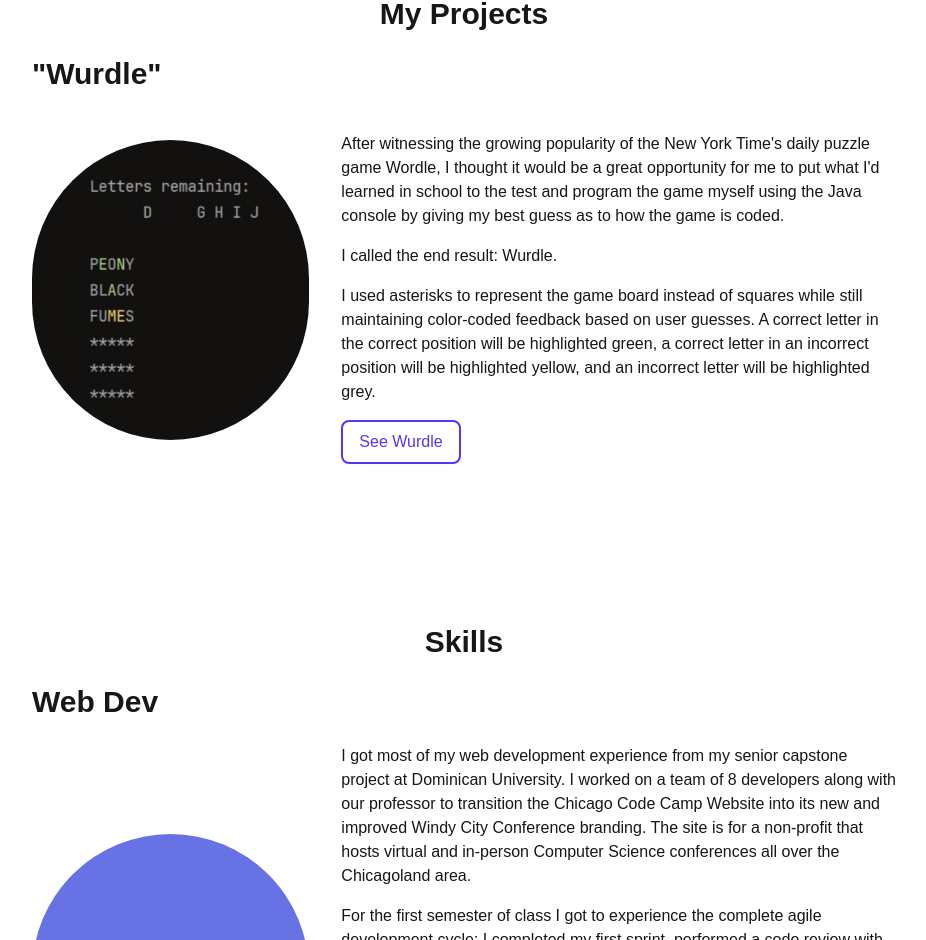
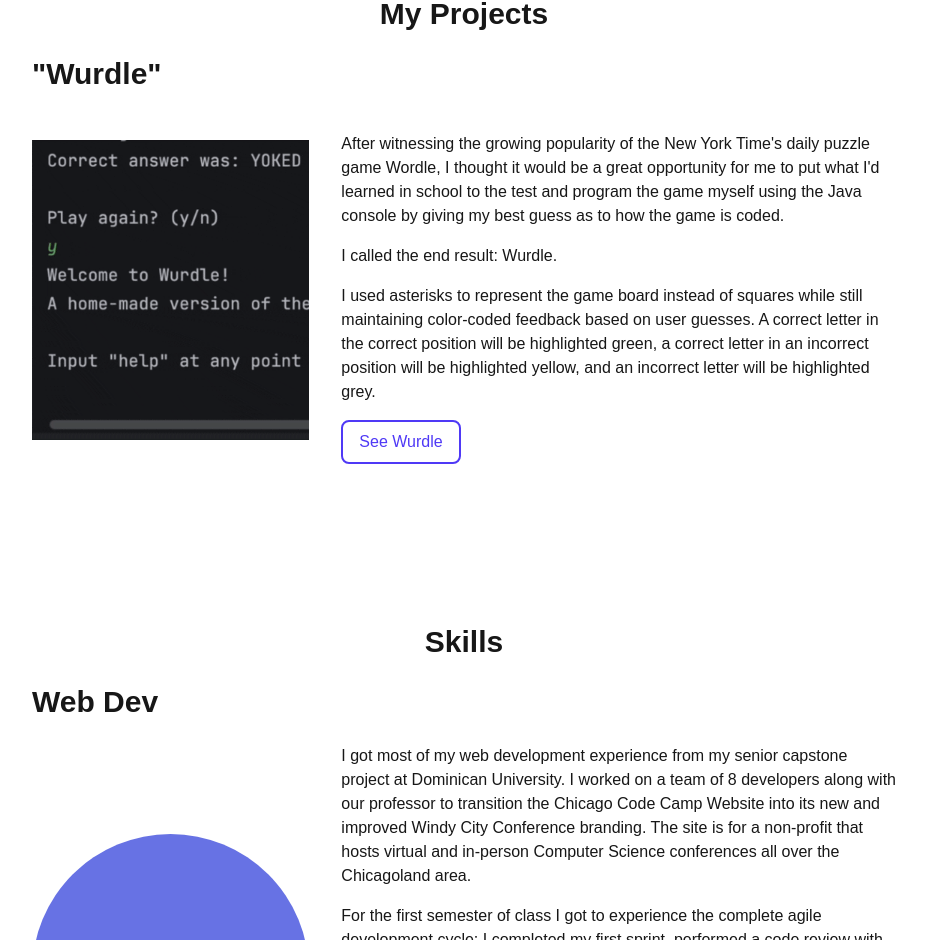
Before and after one commit to ovirto/portfolio-site, a Next.js app in the folder portfolio-site/: page / in a window 1280 px wide. Shown: the part 1404-2344 px from the top of the page, without its empty margins (176-1102 px from the left). Built offline with nearby package versions, Linux system fonts and the light colour scheme.

Commit message:
Wurdle Demo Gif
Made square for better visibility

```diff
--- a/portfolio-site/frontend/pages/index.tsx
+++ b/portfolio-site/frontend/pages/index.tsx
@@ -65,9 +65,9 @@
             <div className="flex flex-col md:flex-row gap-8 items-center">
                 <div className="md:w-1/3">
                     <img
-                        src="/wurdle-demo.jpg"
+                        src="/wurdle-demo.gif"
                         alt="A demo screenshot of my project called Wurdle"
-                        className="rounded-full w-75 h-75 object-cover mx-auto"
+                        className="square-full w-75 h-75 object-cover mx-auto"
                     />
                 </div>
                 <div className="md:w-2/3">
```
Also changed, not shown: portfolio-site/public/wurdle-demo.gif (added), portfolio-site/public/wurdle-demo.jpg (deleted).
